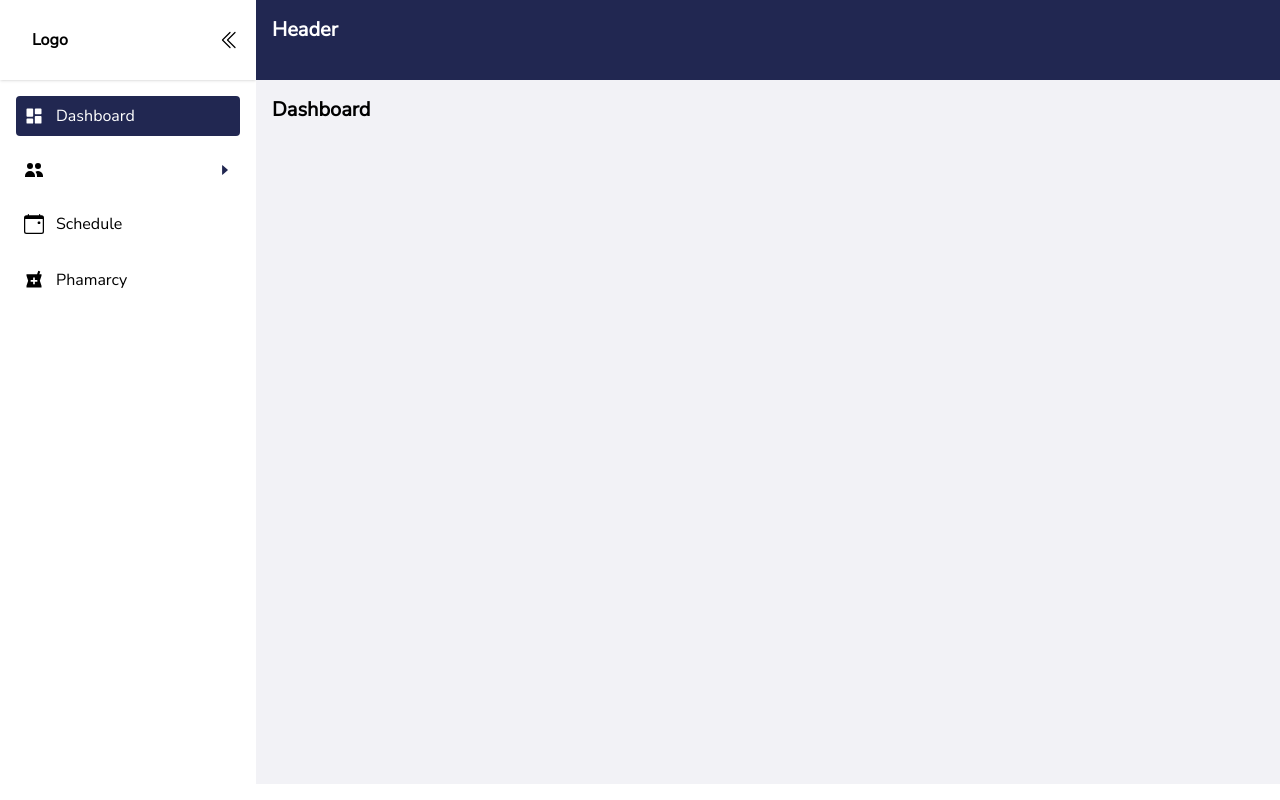
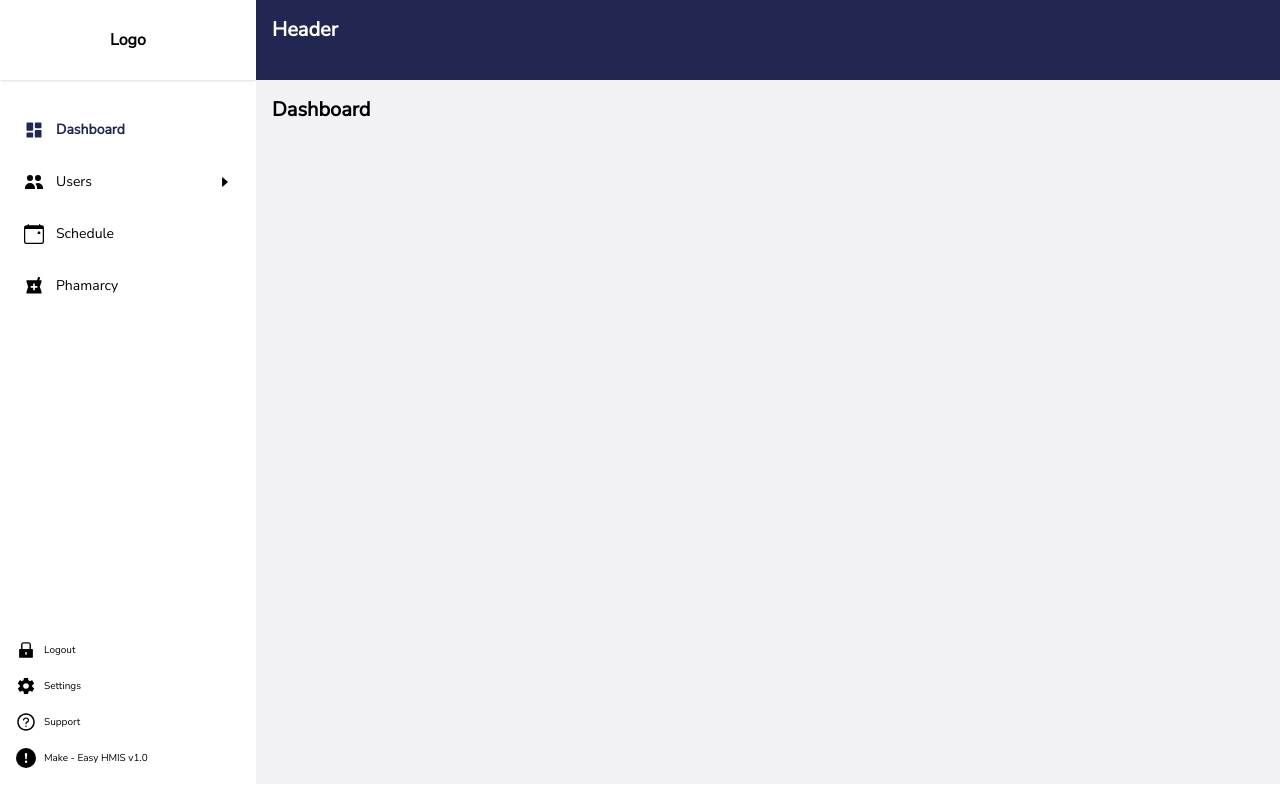
Before and after one commit to Marcos8060/dashboard-template, a Next.js app: page /dashboard in a window 1280 px wide. Built offline with nearby package versions, Linux system fonts and the light colour scheme; a web font is replaced by a local one.

Commit message:
modiflied the sidebar

```diff
--- a/src/components/sidebar/index.js
+++ b/src/components/sidebar/index.js
@@ -1,40 +1,48 @@
-import React from "react";
+import React, { useState } from "react";
+import { AiFillLock, AiOutlineQuestionCircle } from "react-icons/ai";
+import { BsFillExclamationCircleFill } from "react-icons/bs";
+import { IoMdSettings } from "react-icons/io";
 import { menus } from "@/utils/menu";
-import { useRouter } from "next/router";
-import { BsChevronDoubleLeft, BsChevronDoubleRight } from "react-icons/bs";
-import { MenuChild } from "./menu-children";
+import MenuChild from "./menu-children";
 
-const Sidebar = ({ collapsed, setCollapsed }) => {
+const Sidebar = () => {
+  const [collapsed, setCollapsed] = useState(false);
 
   return (
-    <div className="">
-      <header className="h-[10vh] shadow flex items-center justify-between font-bold">
-        {!collapsed && <div className="px-8">Logo</div>}
-        <button
-          onClick={() => setCollapsed(!collapsed)}
-          className={`${
-            collapsed ? "mx-auto" : "mr-2"
-          } hover:bg-primary hover:text-white p-2 rounded flex place-items-center justify-center`}
-        >
-          {collapsed ? (
-            <BsChevronDoubleRight className="text-xl" />
-          ) : (
-            <BsChevronDoubleLeft className="text-xl" />
-          )}
-        </button>
+    <>
+      <section className="">
+        <header className="h-[10vh] shadow flex items-center justify-center font-bold">
+          <h1>Logo</h1>
         </header>
-      <section
-        className="my-4 px-4 h-[90vh]"
-      >
-        <div>
-          <ul className={`space-y-4 my-4`}>
+        <section className="p-4 h-[90vh] flex flex-col justify-between">
+          <div className="h-3/14 overflow-x-auto">
+            <ul className="space-y-4 my-4 ">
               {menus.map((menu, index) => (
                 <MenuChild key={index} {...{ index, menu, collapsed }} />
               ))}
             </ul>
           </div>
+          <div style={{ fontSize: "10px" }} className="space-y-4 mb-4">
+            <div className="flex items-center gap-2">
+              <AiFillLock className="text-xl" />
+              <p>Logout</p>
+            </div>
+            <div className="flex items-center gap-2">
+              <IoMdSettings className="text-xl" />
+              <p>Settings</p>
+            </div>
+            <div className="flex items-center gap-2">
+              <AiOutlineQuestionCircle className="text-xl" />
+              <p>Support</p>
+            </div>
+            <div className="flex items-center gap-2">
+              <BsFillExclamationCircleFill className="text-xl" />
+              <p>Make - Easy HMIS v1.0</p>
+            </div>
+          </div>
         </section>
-    </div>
+      </section>
+    </>
   );
 };
 
--- a/src/components/sidebar/menu-children.js
+++ b/src/components/sidebar/menu-children.js
@@ -1,100 +1,66 @@
-import React, { useState, useEffect } from "react";
-import { AiFillCaretRight, AiFillCaretDown } from "react-icons/ai";
-import Link from "next/link";
+import React,{useState} from "react";
+import Link from 'next/link'
+import { AiFillCaretRight, AiFillCaretDown} from "react-icons/ai";
 import { useRouter } from "next/router";
 
-export const MenuChild = ({ menu, index, collapsed }) => {
-  const [showChild, setShowChild] = useState(false);
+
+const MenuChild = ({ collapsed, menu, index }) => {
+    const [showChild,setShowChild] = useState(false);
     const router = useRouter();
     const currentPath = router.pathname;
 
-  const icon = showChild === true ? <AiFillCaretDown /> : <AiFillCaretRight />;
+    const icon = showChild == true ? <AiFillCaretDown /> : <AiFillCaretRight />;
 
-  // Conditionally set showChild to false if the sidebar is collapsed
-  const setShowChildCollapsed = () => {
-    if (!collapsed) {
-      setShowChild((prev) => !prev);
-    } else {
-      setShowChild(false);
-    }
-  };
+    const childMenuClasses = showChild
+    ? "transition-max-h ease-in duration-700 max-h-screen"
+    : "transition-max-h ease-out duration-700 max-h-0";
 
-  // Use useEffect to close child menus when sidebar is minimized
-  useEffect(() => {
-    if (collapsed) {
-      setShowChild(false);
-    }
-  }, [collapsed]);
-
-  // Conditionally set the menu item content based on the 'collapsed' state
-  const menuItemContent = collapsed ? (
-    <div className={`${currentPath === menu.href ? 'bg-primary rounded text-white' : ''} text-sm items-center gap-2 rounded p-2 cursor-pointer`}>
-      <span className="w-6">{menu.icon}</span>
-      {showChild && <span>{menu.label}</span>}
-    </div>
-  ) : (
-    <Link
-      className={`${
-        currentPath === menu.href
-          ? "bg-primary text-white p-2 rounded flex my-2 items-center gap-2"
-          : "flex my-2 items-center gap-2 hover:bg-background hover:text-primary rounded p-2"
-      } `}
-      href={menu.href}
-    >
-      <span className="w-6">{menu.icon}</span>
-      <span>{menu.label}</span>
-    </Link>
-  );
 
   return (
-    <>
-      <li key={index} className="">
+    <li key={index}>
       {!collapsed && menu?.children ? (
         <>
           <span
-              onClick={setShowChildCollapsed} // Use the modified function
-              className="flex text-sm items-center justify-between hover:bg-background hover:text-primary rounded p-2 cursor-pointer"
+            onClick={() => setShowChild((prev) => !prev)}
+            className="flex text-sm items-center justify-between p-2 cursor-pointer"
           >
             <div className="flex items-center gap-2">
-                <span className="w-6">{menu.icon}</span>
-                {showChild && <span>{menu.label}</span>}
+              <span className="w-6">{menu.icon}</span>{" "}
+              <span>{!collapsed && menu.label}</span>
             </div>
             <div>
-                <span className="cursor-pointer text-primary">{icon}</span>
+              <span className="cursor-pointer">{!collapsed && icon}</span>
             </div>
           </span>
         </>
       ) : (
-          <>{menuItemContent}</>
+        <>
+          <Link
+            className={`${currentPath === menu.href ? 'text-primary font-semibold' : ''} flex text-sm items-center gap-2 hover:bg-yellow hover:text-black rounded py-2 px-2`}
+            href={menu.href}
+          >
+            <span className="w-6">{menu.icon}</span>{" "}
+            <span>{!collapsed && menu.label}</span>
+          </Link>
+        </>
       )}
       {showChild && (
-          <ul className={`${showChild ? "bg-background rounded py-1" : ""}`}>
+        <ul className={`bg-[#F2F2F6] rounded mx-2 ${childMenuClasses}`}>
           {menu?.children?.map((child, index) => (
-              <li key={index} className="px-8 text-sm">
-                {/* Conditional rendering of child menu items */}
-                {!collapsed ? (
+            <li key={index} className="px-4 text-sm">
               <Link
-                    className={`${
-                      currentPath === child.href
-                        ? "bg-primary text-white p-2 rounded flex my-2 items-center gap-2"
-                        : "flex my-2 items-center gap-2 hover:bg-background hover:text-primary rounded p-2"
-                    } `}
+                className={`${currentPath === child.href ? 'text-primary font-semibold py-2' : 'py-2'} flex items-center gap-2`}
                 href={child.href}
               >
-                    <span className="w-6">{child.icon}</span>
-                    {showChild && <span>{child.label}</span>}
+                <span className="text-sm">{child.icon}</span>{" "}
+                <span>{!collapsed && child.label}</span>
               </Link>
-                ) : (
-                  <div className="flex my-2 items-center gap-2 rounded p-2">
-                    <span className="w-6">{child.icon}</span>
-                    {showChild && <span>{child.label}</span>}
-                  </div>
-                )}
             </li>
           ))}
         </ul>
       )}
     </li>
-    </>
   );
 };
+
+export default MenuChild;
--- a/src/pages/dashboard/users/index.js
+++ b/src/pages/dashboard/users/index.js
@@ -0,0 +1,14 @@
+import React from 'react'
+import Layout from '@/components/layout'
+
+const Users = () => {
+  return (
+    <div>Users</div>
+  )
+}
+
+Users.getLayout = (page) =>(
+    <Layout>{page}</Layout>
+)
+
+export default Users
```
Lines whose indentation alone changed are shown as unchanged.
